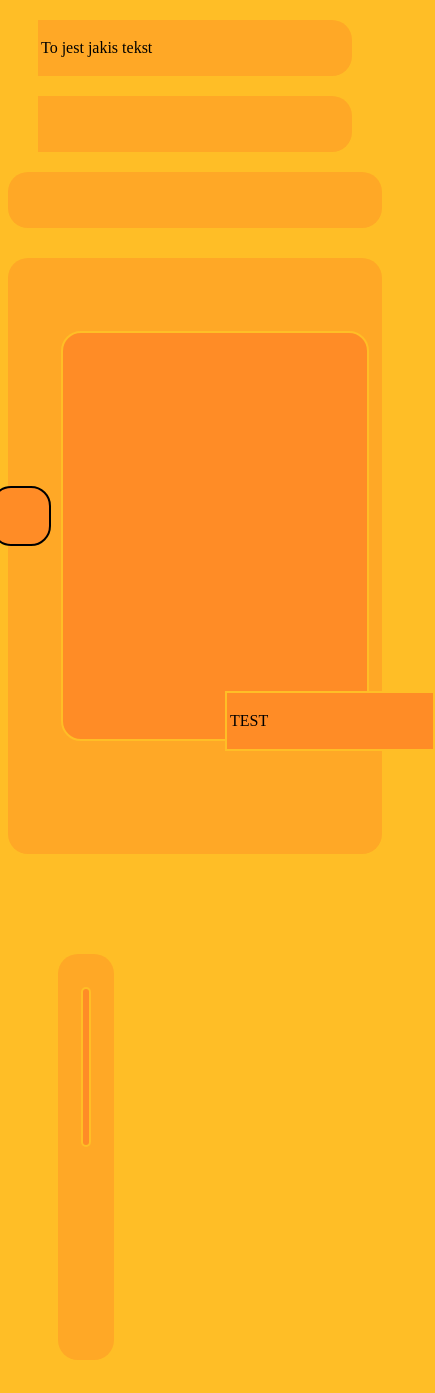
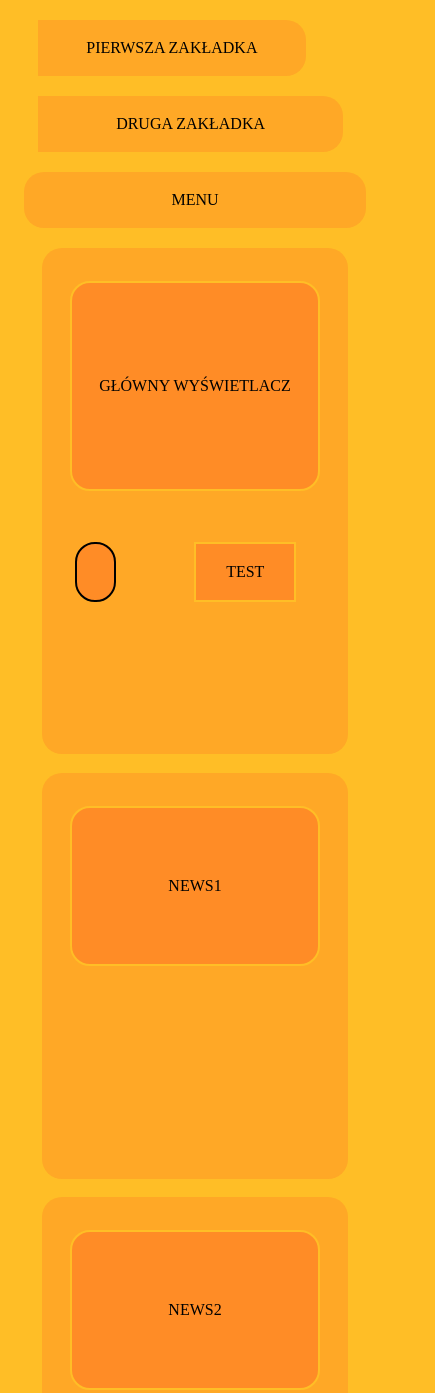
Before and after one commit to UnSpiraTive/radio, a website: page public/index.html in a window 390 px wide. Shown: the top 1393 px of the page, 435 px wide, since content can reach past the window. Drawn offline with nearby package versions, Linux system fonts and the light colour scheme; files that its build step writes are made by us from their sources.

Commit message:
layout v2
dodane rwd

```diff
--- a/public/css/less/main.less
+++ b/public/css/less/main.less
@@ -3,7 +3,7 @@ body{
   word-wrap: break-word;
 }
 div{
-background: blue;
+background: red;
 width: 100px;
 height: 100px;
 margin: 20px 30px 0;
@@ -16,6 +16,9 @@ height: 100%;
 padding: 3px;
 border-top-right-radius: 20px;
 border-bottom-right-radius: 20px;
+display: flex;
+align-items: center;
+justify-content: center;
 }
 
 .druga_zakladka{
@@ -27,10 +30,14 @@ padding: 3px;
 border-top-right-radius: 20px;
 border-bottom-right-radius: 20px;
 margin: 20px 30px 0;
+display: flex;
+align-items: center;
+justify-content: center;
 }
+
 .belka_menu{
 background: #FFA826;
-width: 1200px;
+width: 90%;
 min-height: 50px;
 height: 100%;
 padding: 3px;
@@ -39,22 +46,75 @@ border-top-left-radius: 20px;
 border-bottom-right-radius: 20px;
 border-bottom-left-radius: 20px;
 margin: 20px auto;
+display: flex;
+align-items: center;
+justify-content: center;
 }
+
 .glowny{
+position:relative;
 background: #FFA826;
-width: 1000px;
-min-height: 500px;
-height: 100%;
+width: 70%;
+height: 500px;
+max-height: 500px;
 padding: 3px;
 border-top-right-radius: 20px;
 border-top-left-radius: 20px;
 border-bottom-right-radius: 20px;
 border-bottom-left-radius: 20px;
-margin: 30px auto;
+margin: 5% auto;
 }
+
 .wyswietlacz{
 background: #FF8C26;
-width: 300px;
+width: 40%;
+height:400px;
+max-height: 400px;
+padding: 3px;
+border-top-right-radius: 20px;
+border-top-left-radius: 20px;
+border-bottom-right-radius: 20px;
+border-bottom-left-radius: 20px;
+border: 2px solid #FFBE26;
+margin-top: 5%;
+margin-left: 10%;
+display: flex;
+align-items: center;
+justify-content: center;
+}
+
+.uchwyt{
+position: absolute;
+bottom:47.5%;
+background: #FF8C26;
+bottom:50%;
+width: 5%;
+height: 50px;
+max-height: 50px;
+padding: 3px;
+border-top-right-radius: 20px;
+border-top-left-radius: 20px;
+border-bottom-right-radius: 20px;
+border-bottom-left-radius: 20px;
+border: 2px solid #000000;
+}
+.pasek{
+position:absolute;
+left:60%;
+bottom:50%;
+background: #FF8C26;
+width: 20%;
+height: 50px;
+padding: 3px;
+border: 2px solid #FFBE26;
+display: flex;
+align-items: center;
+justify-content: center;
+}
+.news{
+display: inline-block;
+background: #FFA826;
+width: 20%;
 min-height: 400px;
 height: 100%;
 padding: 3px;
@@ -62,41 +122,13 @@ border-top-right-radius: 20px;
 border-top-left-radius: 20px;
 border-bottom-right-radius: 20px;
 border-bottom-left-radius: 20px;
-position:relative;
-left: 20px;
-top: 50px;
-border: 2px solid #FFBE26;
+margin-top: 10%;
+margin-left: 7%;
 }
-.uchwyt{
-background: #FF8C26;
-width: 50px;
-min-height: 50px;
-height: 100%;
-padding: 3px;
-border-top-right-radius: 20px;
-border-top-left-radius: 20px;
-border-bottom-right-radius: 20px;
-border-bottom-left-radius: 20px;
-position:relative;
-right: 50px;
-bottom: 225px;
-border: 2px solid #000000;
-}
-.pasek{
-background: #FF8C26;
-width: 200px;
-min-height: 50px;
-height: 100%;
-padding: 3px;
-position:relative;
-left: 50%;
-bottom: 100px;
-border: 2px solid #FFBE26;
-}
-.news{
+.news_1{
 display: inline-block;
 background: #FFA826;
-width: 250px;
+width: 20%;
 min-height: 400px;
 height: 100%;
 padding: 3px;
@@ -104,11 +136,27 @@ border-top-right-radius: 20px;
 border-top-left-radius: 20px;
 border-bottom-right-radius: 20px;
 border-bottom-left-radius: 20px;
-margin: 100px 50px 0 ;
+margin-top: 10%;
+margin-left: 10%;
 }
+.news_2{
+display: inline-block;
+background: #FFA826;
+width: 20%;
+min-height: 400px;
+height: 100%;
+padding: 3px;
+border-top-right-radius: 20px;
+border-top-left-radius: 20px;
+border-bottom-right-radius: 20px;
+border-bottom-left-radius: 20px;
+margin-top: 10%;
+margin-left: 10%;
+}
+
 .wyswietlacz_newsa{
 background: #FF8C26;
-width: 200px;
+width: 80%;
 min-height: 150px;
 height: 100%;
 padding: 3px;
@@ -116,67 +164,11 @@ border-top-right-radius: 20px;
 border-top-left-radius: 20px;
 border-bottom-right-radius: 20px;
 border-bottom-left-radius: 20px;
-position:relative;
-right: 10px;
-top: 10px;
 border: 2px solid #FFBE26;
+margin: 10% auto;
+display: flex;
+align-items: center;
+justify-content: center;
 }
 
-
-@media (max-width: 500px){
-.pierwsza_zakladka
-{
-max-width:90%;
-width:auto;
-height:auto;
-}
-.druga_zakladka
-{
-max-width:90%;
-width:auto;
-height:auto;
-}
-.belka_menu
-{
-max-width:1200px;
-width:auto;
-height:auto;
-}
-.glowny
-{
-max-width:1000px;
-width:auto;
-height:auto;
-}
-.wyswietlacz
-{
-max-width:300px;
-width:auto;
-height:auto;
-}
-.uchwyt
-{
-max-width:50px;
-width:auto;
-height:auto;
-}
-.pasek
-{
-max-width:200px;
-width:auto;
-height:auto;
-}
-.news
-{
-display: block;
-max-width:50px;
-width:auto;
-height:auto;
-}
-.wyswietlacz_newsa
-{
-max-width:50px;
-width:auto;
-height:auto;
-}
-}
+@import "responsive";
--- /dev/null
+++ b/public/css/less/responsive.less
@@ -0,0 +1,62 @@
+@media (max-width: 500px){
+.pierwsza_zakladka
+{
+width:70%;
+margin-right:10%;
+}
+.druga_zakladka
+{
+width:80%;
+margin-right:10%;
+}
+.belka_menu
+{
+width: 90%;
+}
+.glowny
+{
+width:80%;
+}
+.wyswietlacz
+{
+width:80%;
+height:200px;
+max-height: 200px;
+margin:10% auto;
+}
+.uchwyt
+{
+width:10%;
+height: 50px;
+max-height: 50px;
+bottom:30%;
+}
+.pasek
+{
+width:30%;
+left:40%;
+bottom:30%;
+}
+.news
+{
+display: block;
+width:80%;
+margin: 5% auto;
+}
+.news_1
+{
+display: block;
+width:80%;
+margin: 5% auto;
+}
+.news_2
+{
+display: block;
+width:80%;
+margin: 5% auto;
+}
+.wyswietlacz_newsa
+{
+width:80%;
+}
+}
--- a/public/index.html
+++ b/public/index.html
@@ -2,30 +2,29 @@
 <html>
   <head>
     <meta charset="utf-8">
-	<meta http-equiv="Content-Type" content="text/html; charset=iso-8859-2" />
+	<meta http-equiv="Content-Type" content="text/html"/>
 	<meta name="viewport" content="width=device-width, initial-scale=1.0">
     <link rel="stylesheet" href="public/css/main.min.css">
     <title></title>
   </head>
   <body>
-<div class = "pierwsza_zakladka"><p>To jest jakis tekst</p></div>
-<div class = "druga_zakladka"></div>
-<div class = "belka_menu"></div>
+<div class = "pierwsza_zakladka"><p>PIERWSZA ZAKŁADKA</p></div>
+<div class = "druga_zakladka"><p>DRUGA ZAKŁADKA</p></div>
+<div class = "belka_menu"><p>MENU</p></div>
 
 <div class = "glowny">
-	<div class = "wyswietlacz"></div>
+	<div class = "wyswietlacz"><p>GŁÓWNY WYŚWIETLACZ</p></div>
 	<div class = "uchwyt"></div>
 	<div class = "pasek"><p>TEST</p></div>
 </div>
 <div class = "news">
-	<div class = "wyswietlacz_newsa"></div>
+	<div class = "wyswietlacz_newsa"><p>NEWS1</p></div>
 </div>
-<div class = "news">
-	<div class = "wyswietlacz_newsa"></div>
+<div class = "news_1">
+	<div class = "wyswietlacz_newsa"><p>NEWS2</p></div>
 </div>
-<div class = "news">
-	<div class = "wyswietlacz_newsa"></div>
+<div class = "news_2">
+	<div class = "wyswietlacz_newsa"><p>NEWS3</p></div>
 </div>
-
   </body>
 </html>
```
Also changed, not shown: public/css/main.min.css, 1 other file.
